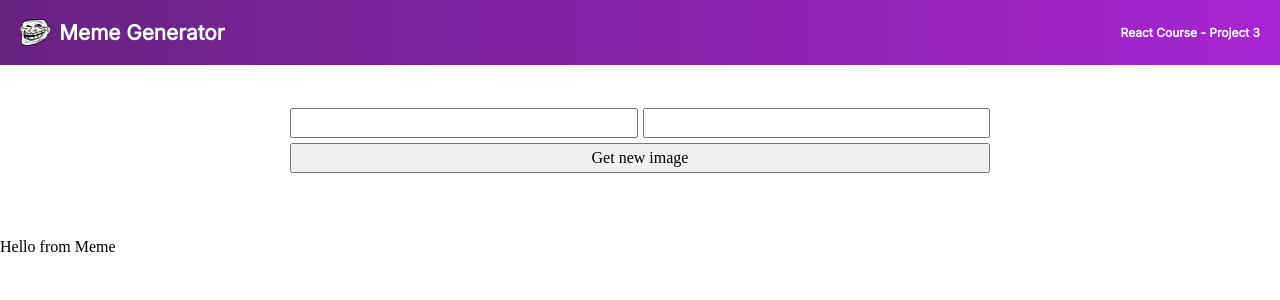
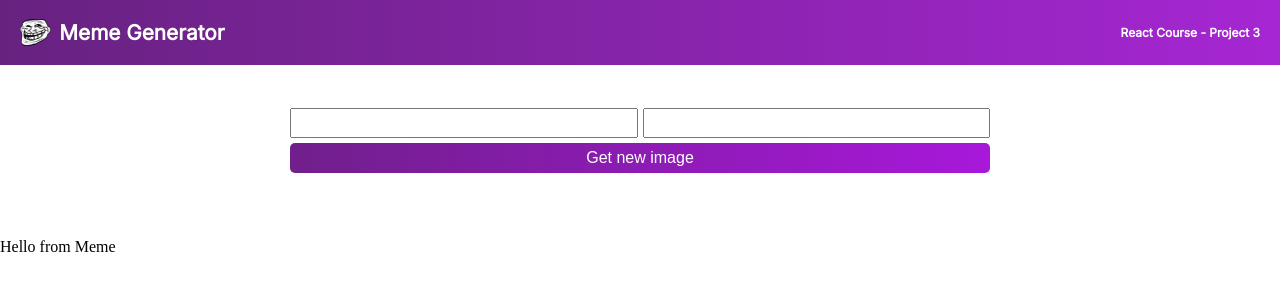
Before and after one commit to choMatt/MemeGenerator, a React (Vite) app: page / in a window 1280 px wide. Shown: the top 300 px of the page. Built offline with nearby package versions, Linux system fonts and the light colour scheme.

Commit message:
added Meme styling

```diff
--- a/src/App.css
+++ b/src/App.css
@@ -100,6 +100,12 @@
   .form__button{
     grid-column-start: 1;
     grid-column-end: 3;
+    font-family: "Karla", sans-serif;
+    border-radius: 5px;
+    background: linear-gradient(90.41deg, #711F8D 1.14%, #A818DA 100%);
+    color: white;
+    border: none;
+    cursor: pointer;
   }
 
   /* MEME */
```
